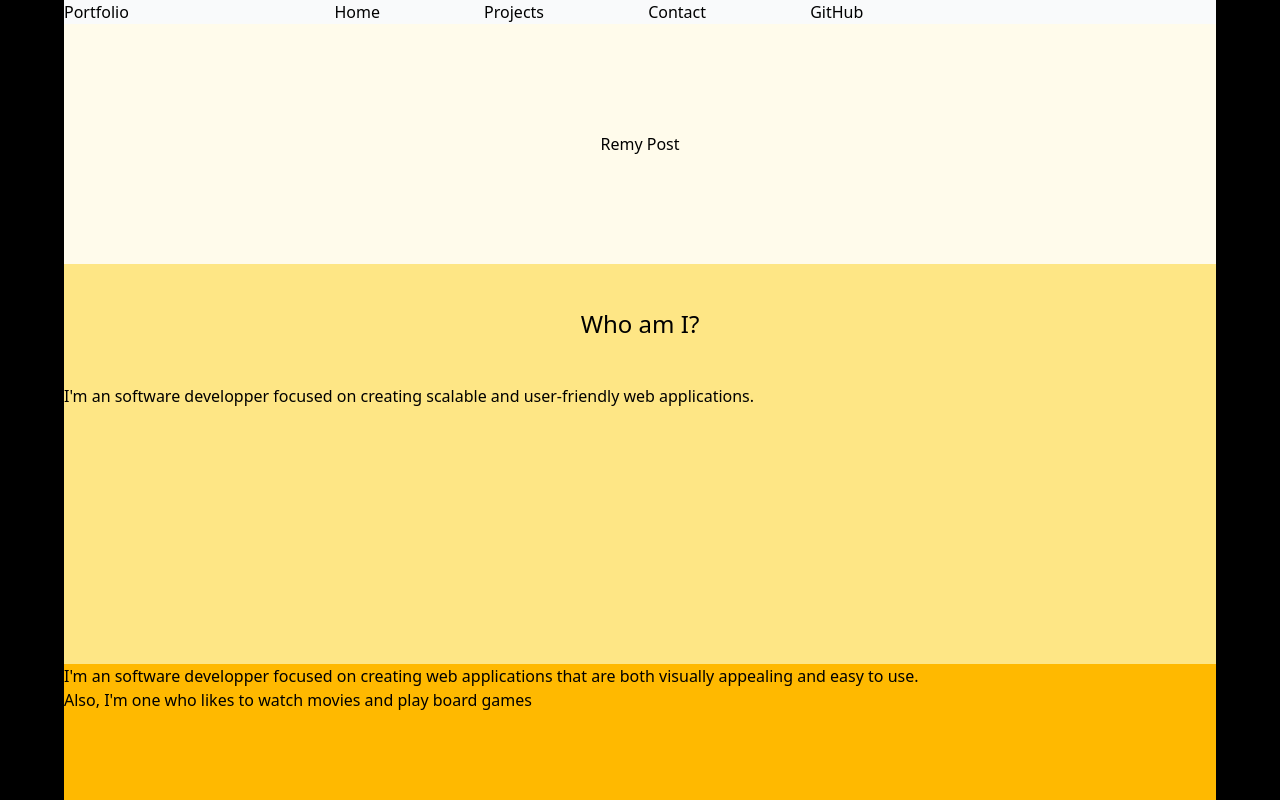
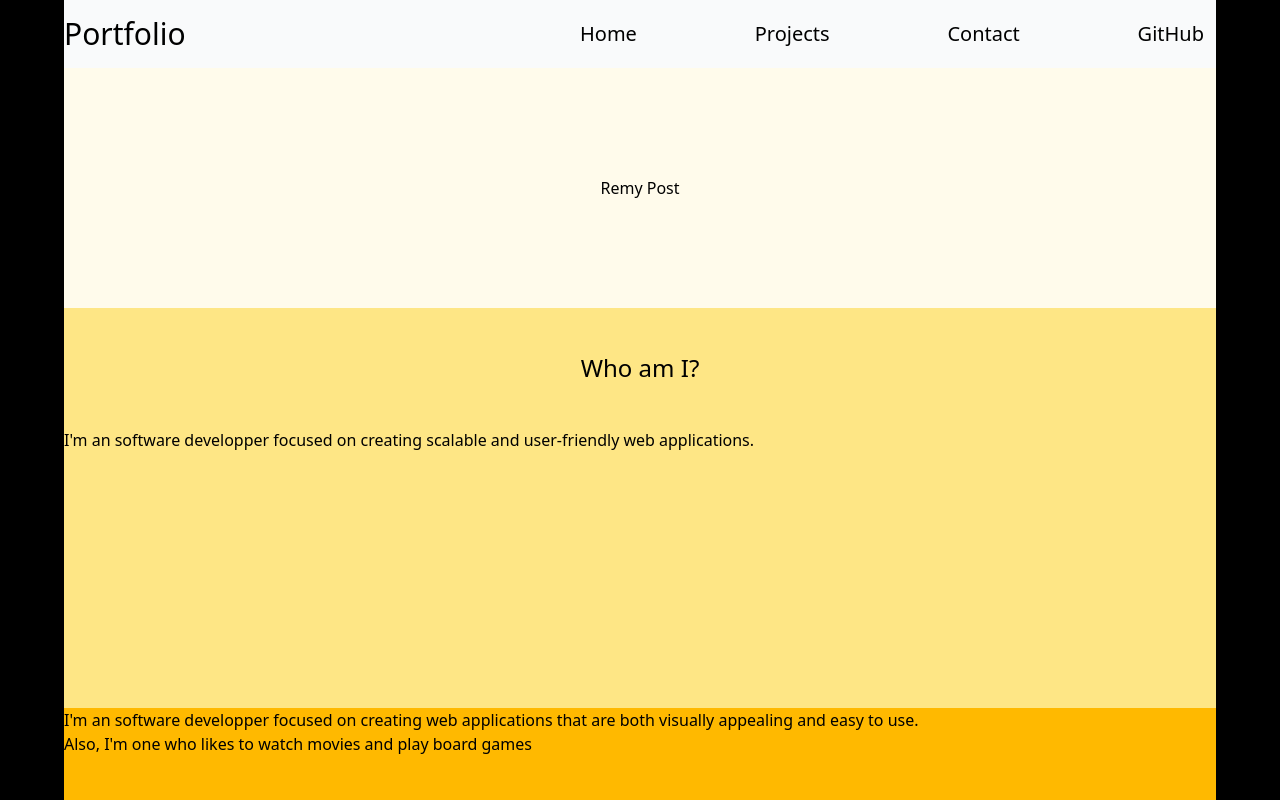
Before and after one commit to Remy-Post/portfolio, a React (Vite) app in the folder portfolio-project/: page / in a window 1280 px wide. Shown: the top 800 px of the page. Built offline with nearby package versions, Linux system fonts and the light colour scheme.

Commit message:
Refined header design and navigation styles for improved UI.

```diff
--- a/portfolio-project/src/App.jsx
+++ b/portfolio-project/src/App.jsx
@@ -5,11 +5,11 @@ function App() {
   return (
     <>
         <div className="w-[90%] mx-auto border-amber-50 bg-white">
-            <header className="grid grid-cols-[20%_80%] h-[10%] grid-rows-1 bg-gray-50 items-center">
-                <h1 className="">Portfolio</h1>
+            <header className="flex justify-between h-[10%] py-4 grid-rows-1 bg-gray-50 items-center">
+                <h1 className="text-3xl">Portfolio</h1>
                 <nav className="-bg-linear-150 ml-10">
-                     <menu className=" w-[60%] flex justify-between">
-                         <NavItem to="/">Home</NavItem>
+                     <menu className=" w-[50vw] text-xl flex justify-between mx-1">
+                         <NavItem to="/" >Home</NavItem>
                          <NavItem to="/projects">Projects</NavItem>
                          <NavItem to="/contacts">Contact</NavItem>
                          <NavItem to="/contacts/github">GitHub</NavItem>
@@ -31,8 +31,8 @@ export default App
 
 function NavItem ({children, to}){
     return (
-         <li className="hover:bg-blue-500 cursor-pointer">
-             {to ? <Link to={to}>{children}</Link> : children}
+         <li className="cursor-pointer">
+             {to ? <Link to={to} className="p-2 hover:bg-gray-500 hover:underline rounded-lg">{children}</Link> : children}
          </li>
     )
 }
```
